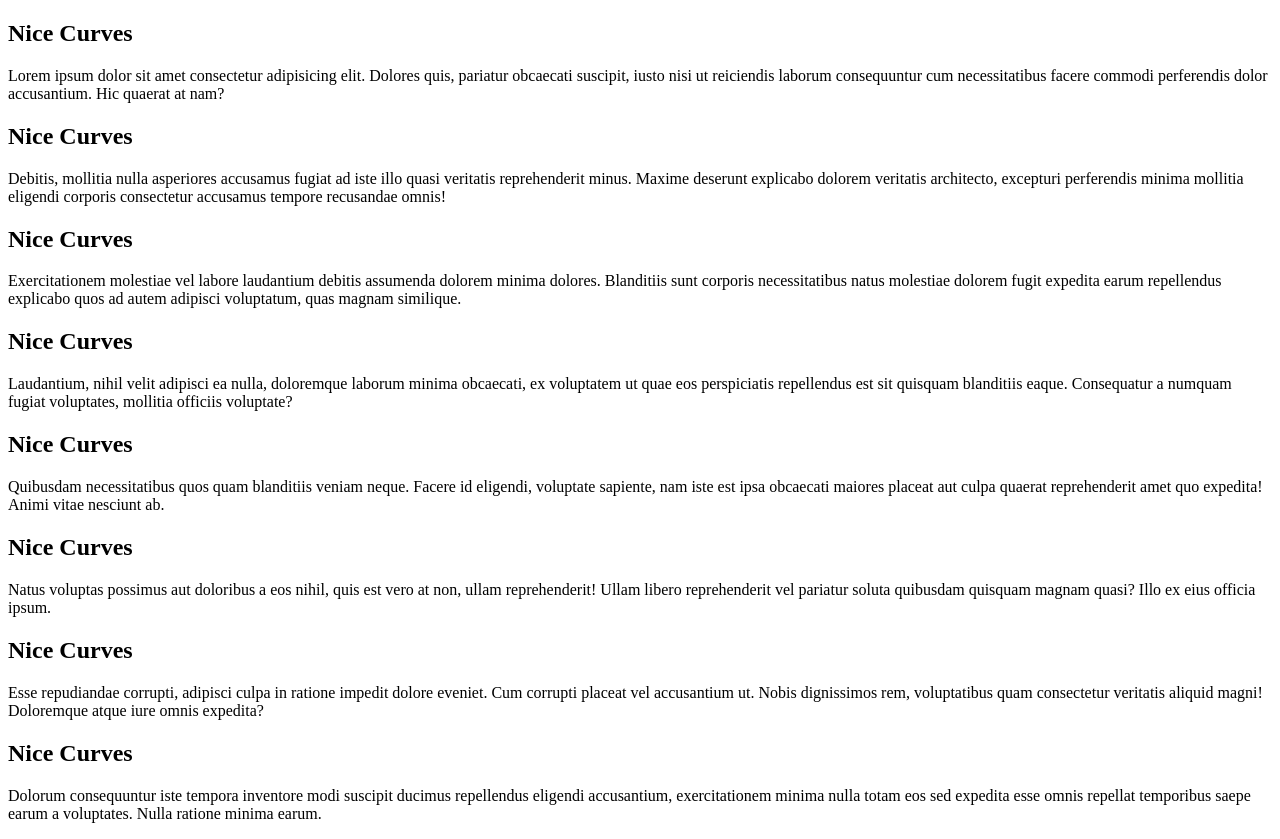
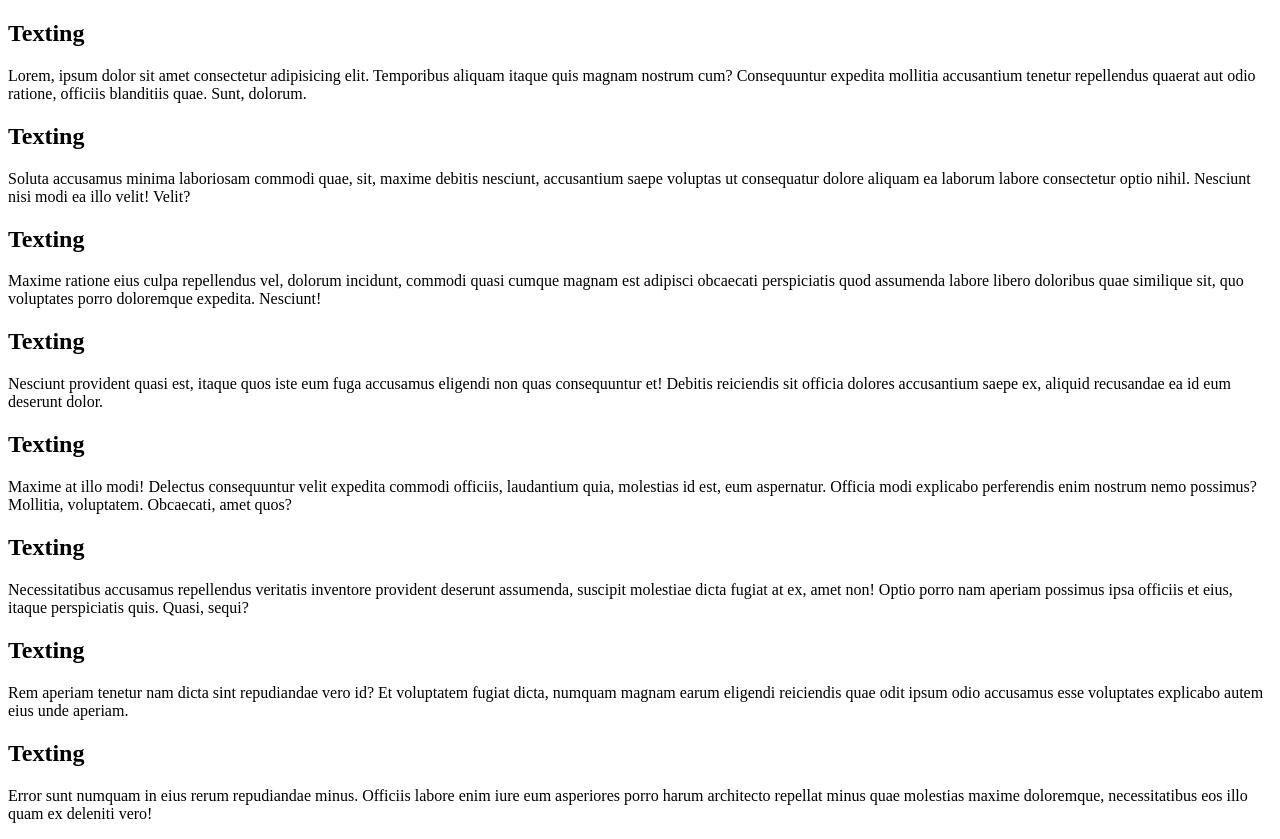
Before and after one commit to Adrian-Brauksiepe/Website-Netlify, a plain HTML site: page main.html in a window 1280 px wide. Drawn offline with Linux system fonts and the light colour scheme.

Commit message:
Update main.html

```diff
--- a/main.html
+++ b/main.html
@@ -8,36 +8,36 @@
 <body>
 
     <section>
-        <h1>Nice Curves</h1>
-        <p>Lorem ipsum dolor sit amet consectetur adipisicing elit. Dolores quis, pariatur obcaecati suscipit, iusto nisi ut reiciendis laborum consequuntur cum necessitatibus facere commodi perferendis dolor accusantium. Hic quaerat at nam?</p>
+        <h1>Texting</h1>
+        <p>Lorem, ipsum dolor sit amet consectetur adipisicing elit. Temporibus aliquam itaque quis magnam nostrum cum? Consequuntur expedita mollitia accusantium tenetur repellendus quaerat aut odio ratione, officiis blanditiis quae. Sunt, dolorum.</p>
     </section>
     <section>
-        <h1>Nice Curves</h1>
-        <p>Debitis, mollitia nulla asperiores accusamus fugiat ad iste illo quasi veritatis reprehenderit minus. Maxime deserunt explicabo dolorem veritatis architecto, excepturi perferendis minima mollitia eligendi corporis consectetur accusamus tempore recusandae omnis!</p>
+        <h1>Texting</h1>
+        <p>Soluta accusamus minima laboriosam commodi quae, sit, maxime debitis nesciunt, accusantium saepe voluptas ut consequatur dolore aliquam ea laborum labore consectetur optio nihil. Nesciunt nisi modi ea illo velit! Velit?</p>
     </section>
     <section>
-        <h1>Nice Curves</h1>
-        <p>Exercitationem molestiae vel labore laudantium debitis assumenda dolorem minima dolores. Blanditiis sunt corporis necessitatibus natus molestiae dolorem fugit expedita earum repellendus explicabo quos ad autem adipisci voluptatum, quas magnam similique.</p>
+        <h1>Texting</h1>
+        <p>Maxime ratione eius culpa repellendus vel, dolorum incidunt, commodi quasi cumque magnam est adipisci obcaecati perspiciatis quod assumenda labore libero doloribus quae similique sit, quo voluptates porro doloremque expedita. Nesciunt!</p>
     </section>
     <section>
-        <h1>Nice Curves</h1>
-        <p>Laudantium, nihil velit adipisci ea nulla, doloremque laborum minima obcaecati, ex voluptatem ut quae eos perspiciatis repellendus est sit quisquam blanditiis eaque. Consequatur a numquam fugiat voluptates, mollitia officiis voluptate?</p>
+        <h1>Texting</h1>
+        <p>Nesciunt provident quasi est, itaque quos iste eum fuga accusamus eligendi non quas consequuntur et! Debitis reiciendis sit officia dolores accusantium saepe ex, aliquid recusandae ea id eum deserunt dolor.</p>
     </section>
     <section>
-        <h1>Nice Curves</h1>
-        <p>Quibusdam necessitatibus quos quam blanditiis veniam neque. Facere id eligendi, voluptate sapiente, nam iste est ipsa obcaecati maiores placeat aut culpa quaerat reprehenderit amet quo expedita! Animi vitae nesciunt ab.</p>
+        <h1>Texting</h1>
+        <p>Maxime at illo modi! Delectus consequuntur velit expedita commodi officiis, laudantium quia, molestias id est, eum aspernatur. Officia modi explicabo perferendis enim nostrum nemo possimus? Mollitia, voluptatem. Obcaecati, amet quos?</p>
     </section>
     <section>
-        <h1>Nice Curves</h1>
-        <p>Natus voluptas possimus aut doloribus a eos nihil, quis est vero at non, ullam reprehenderit! Ullam libero reprehenderit vel pariatur soluta quibusdam quisquam magnam quasi? Illo ex eius officia ipsum.</p>
+        <h1>Texting</h1>
+        <p>Necessitatibus accusamus repellendus veritatis inventore provident deserunt assumenda, suscipit molestiae dicta fugiat at ex, amet non! Optio porro nam aperiam possimus ipsa officiis et eius, itaque perspiciatis quis. Quasi, sequi?</p>
     </section>
     <section>
-        <h1>Nice Curves</h1>
-        <p>Esse repudiandae corrupti, adipisci culpa in ratione impedit dolore eveniet. Cum corrupti placeat vel accusantium ut. Nobis dignissimos rem, voluptatibus quam consectetur veritatis aliquid magni! Doloremque atque iure omnis expedita?</p>
+        <h1>Texting</h1>
+        <p>Rem aperiam tenetur nam dicta sint repudiandae vero id? Et voluptatem fugiat dicta, numquam magnam earum eligendi reiciendis quae odit ipsum odio accusamus esse voluptates explicabo autem eius unde aperiam.</p>
     </section>
     <section>
-        <h1>Nice Curves</h1>
-        <p>Dolorum consequuntur iste tempora inventore modi suscipit ducimus repellendus eligendi accusantium, exercitationem minima nulla totam eos sed expedita esse omnis repellat temporibus saepe earum a voluptates. Nulla ratione minima earum.</p>
+        <h1>Texting</h1>
+        <p>Error sunt numquam in eius rerum repudiandae minus. Officiis labore enim iure eum asperiores porro harum architecto repellat minus quae molestias maxime doloremque, necessitatibus eos illo quam ex deleniti vero!</p>
     </section>
 
 </body>
```
